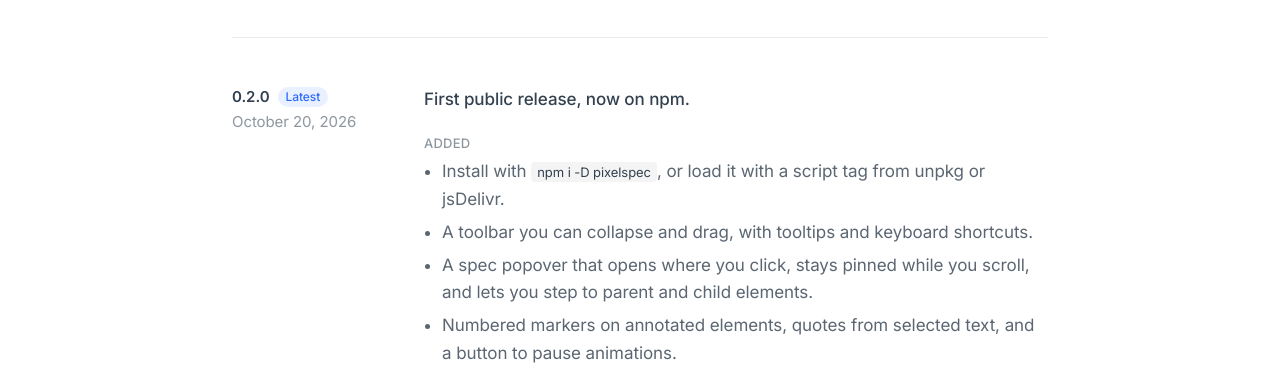
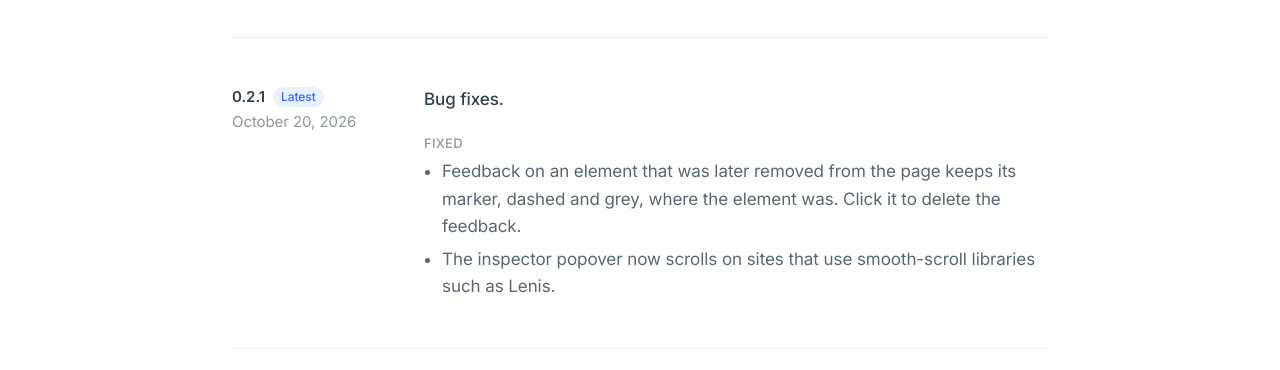
Before and after one commit to yesith0106/pixelspec, a website: page site/changelog.html in a window 1280 px wide. Shown: the part 390-760 px from the top of the page. Drawn offline with Linux system fonts and the light colour scheme.

Commit message:
Release 0.2.1
Co-Authored-By: Claude Opus 5.5 <noreply@anthropic.com>

```diff
--- a/package.json
+++ b/package.json
@@ -1,6 +1,6 @@
 {
   "name": "pixelspec",
-  "version": "0.2.0",
+  "version": "0.2.1",
   "description": "Design inspector and spacing overlay for any website: measure padding, margin, gaps, distances, typography, colors and contrast, then copy AI-ready feedback.",
   "license": "MIT",
   "author": "Yesith (https://github.com/yesith0106)",
--- a/site/changelog.html
+++ b/site/changelog.html
@@ -30,9 +30,24 @@
     <p class="lead">New features, changes and fixes in each PixelSpec release.</p>
 
     <div class="releases">
+      <article class="release" id="v0.2.1">
+        <div>
+          <p class="ver">0.2.1 <span class="latest">Latest</span></p>
+          <time datetime="2026-10-20">October 20, 2026</time>
+        </div>
+        <div>
+          <p class="summary">Bug fixes.</p>
+          <h3>Fixed</h3>
+          <ul>
+            <li>Feedback on an element that was later removed from the page keeps its marker, dashed and grey, where the element was. Click it to delete the feedback.</li>
+            <li>The inspector popover now scrolls on sites that use smooth-scroll libraries such as Lenis.</li>
+          </ul>
+        </div>
+      </article>
+
       <article class="release" id="v0.2.0">
         <div>
-          <p class="ver">0.2.0 <span class="latest">Latest</span></p>
+          <p class="ver">0.2.0</p>
           <time datetime="2026-10-20">October 20, 2026</time>
         </div>
         <div>
--- a/src/core.ts
+++ b/src/core.ts
@@ -48,7 +48,7 @@ interface Settings {
   measured: boolean;
 }
 
-const VERSION = '0.2.0';
+const VERSION = '0.2.1';
 const INTERACTIVE = 'a,button,input,textarea,select,option,label,summary,[contenteditable=""],[contenteditable="true"],[draggable="true"],[role="button"],[role="link"]';
 const isMac = typeof navigator !== 'undefined' && /Mac|iPhone|iPad/.test(navigator.platform || navigator.userAgent);
 
```
Also changed, not shown: site/index.html (+1 -1 lines), CHANGELOG.md, 1 other file.
